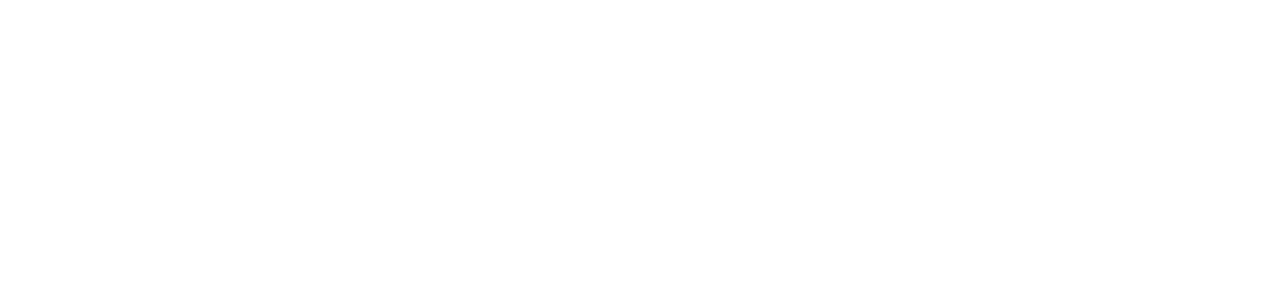
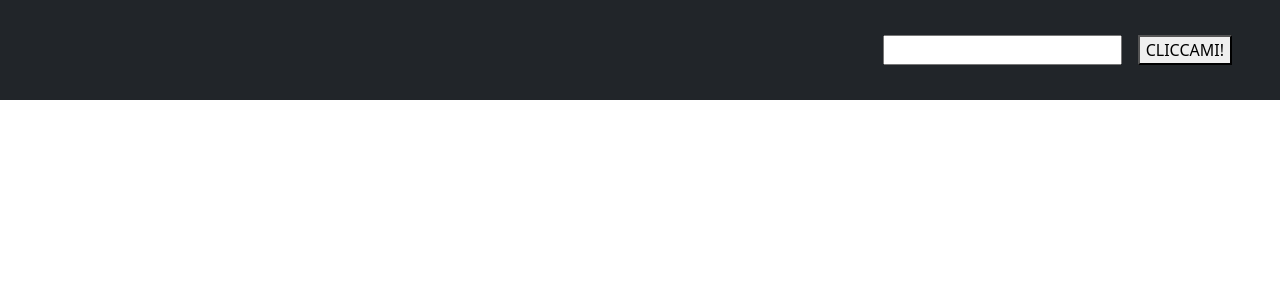
Before and after one commit to CrisL1990/vue-boolflix, a Vue app: page / in a window 1280 px wide. Shown: the top 300 px of the page. Built offline with nearby package versions, Linux system fonts and the light colour scheme.

Commit message:
Creato logica per passaggio dati header > App.vue

```diff
--- a/src/App.vue
+++ b/src/App.vue
@@ -1,16 +1,37 @@
 <template>
   <div id="app">
-
+      <myHeader @searchFire='setKeyword'/>
+      <myMain />
   </div>
 </template>
 
 <script>
 
+  import myHeader from './components/myHeader.vue';
+  import myMain from './components/myMain.vue';
 
-export default {
-  name: 'App',
+  export default {
+    name: 'App',
 
-}
+    data(){
+      return{
+        wordToSearch: "",
+      }
+    },
+
+    components:{
+      myHeader,
+      myMain
+    },
+
+    methods:{
+
+      setKeyword(keyword){
+          this.wordToSearch = keyword;
+          console.log(this.wordToSearch);
+      }
+    }
+  }
 </script>
 
 <style lang="scss">
--- /dev/null
+++ b/src/components/myHeader.vue
@@ -0,0 +1,35 @@
+<template>
+    <header class="bg-dark d-flex justify-content-end align-items-center px-5">
+        <input v-model="search" type="text" name="" id="" class="mx-3">
+        <button @click="searchTransfer">CLICCAMI!</button>
+    </header>
+</template>
+
+<script>
+export default {
+    name: 'myHeader',
+
+    data(){
+        return{
+            search: "",
+        }
+
+    },
+
+    methods:{
+
+        searchTransfer(){
+            this.$emit('searchFire', this.search);
+        },
+    }
+
+
+}
+</script>
+
+<style scoped lang="scss">
+    header{
+        height: 100px;
+        width: 100%;
+    }
+</style>
--- /dev/null
+++ b/src/components/myMain.vue
@@ -0,0 +1,15 @@
+<template>
+    <main>
+
+    </main>
+</template>
+
+<script>
+export default {
+    name: 'myMain'
+}
+</script>
+
+<style scoped lang="scss">
+
+</style>
```
